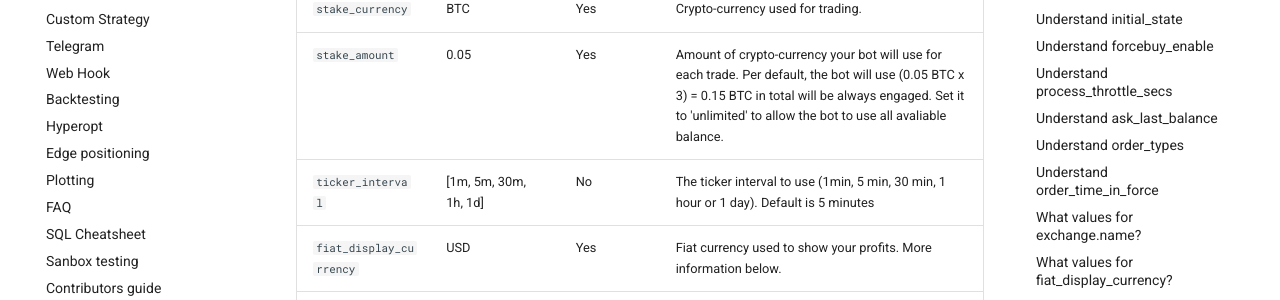
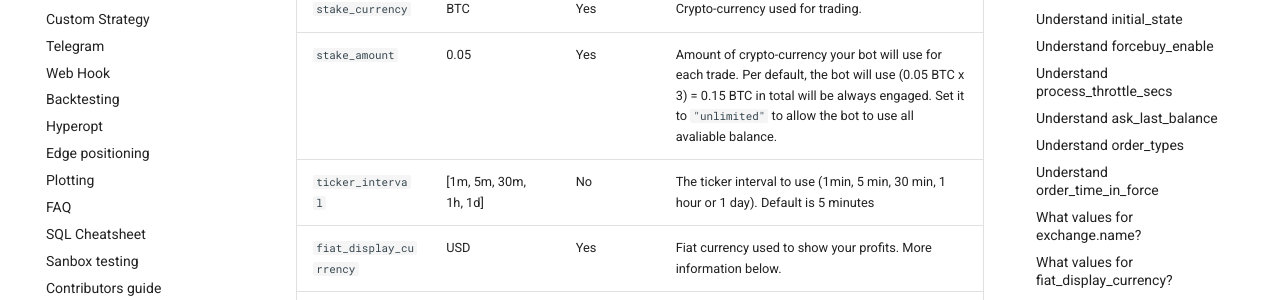
Before and after one commit to jacksonmori755/Crypto-trading-bot, an MkDocs documentation site: the page built from docs/configuration.md, in a window 1280 px wide and 900 px high, scrolled down 306 px. Shown: the part 213-513 px from the top of the window. Built offline with MkDocs 1.6.1 and Material for MkDocs 9.7.7, drawn with Linux system fonts in a browser that asks for light colours.

```diff
--- a/docs/configuration.md
+++ b/docs/configuration.md
@@ -13,7 +13,7 @@ The table below will list all configuration parameters.
 |----------|---------|-----------|-------------|
 | `max_open_trades` | 3 | Yes | Number of trades open your bot will have. If -1 then it is ignored (i.e. potentially unlimited open trades)
 | `stake_currency` | BTC | Yes | Crypto-currency used for trading.
-| `stake_amount` | 0.05 | Yes | Amount of crypto-currency your bot will use for each trade. Per default, the bot will use (0.05 BTC x 3) = 0.15 BTC in total will be always engaged. Set it to 'unlimited' to allow the bot to use all avaliable balance.
+| `stake_amount` | 0.05 | Yes | Amount of crypto-currency your bot will use for each trade. Per default, the bot will use (0.05 BTC x 3) = 0.15 BTC in total will be always engaged. Set it to `"unlimited"` to allow the bot to use all avaliable balance.
 | `ticker_interval` | [1m, 5m, 30m, 1h, 1d] | No | The ticker interval to use (1min, 5 min, 30 min, 1 hour or 1 day). Default is 5 minutes
 | `fiat_display_currency` | USD | Yes | Fiat currency used to show your profits. More information below.
 | `dry_run` | true | Yes | Define if the bot must be in Dry-run or production mode.
```
